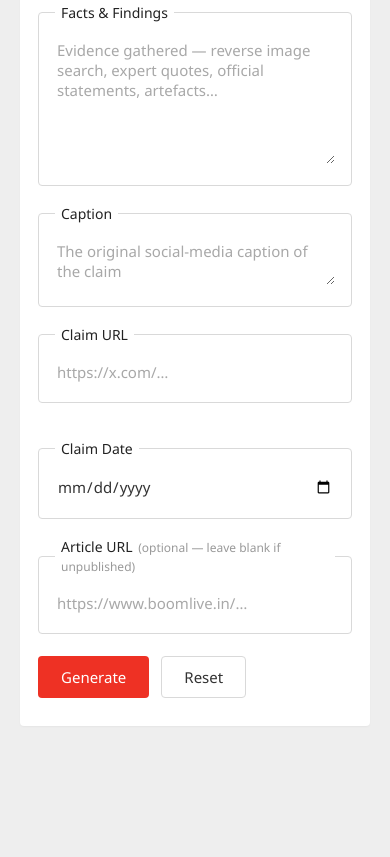
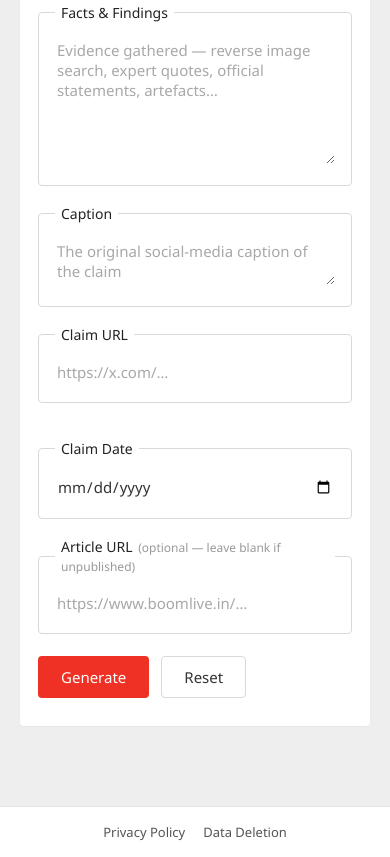
Before and after one commit to Boomlive-ai/front-boom-assistant, a website: page public/index.html in a window 390 px wide. Shown: the part 755-1612 px from the top of the page. Before the commit the page ends 1561 px from the top, so only its background shows below. Drawn offline with Linux system fonts and the light colour scheme.

Commit message:
added privacy and all

```diff
--- a/public/index.html
+++ b/public/index.html
@@ -164,6 +164,15 @@
       <div id="toast" class="toast" role="status" aria-live="polite"></div>
     </main>
 
+    <!-- Absolute like the Home link above: these pages live on the toolbox
+         host, so they must resolve the same from either address. -->
+    <footer class="sitefoot">
+      <nav class="sitefoot-links">
+        <a href="https://toolbox.boomlive.in/privacy.php">Privacy Policy</a>
+        <a href="https://toolbox.boomlive.in/data-deletion.php">Data Deletion</a>
+      </nav>
+    </footer>
+
     <script src="script.js"></script>
   </body>
 </html>
--- a/public/style.css
+++ b/public/style.css
@@ -356,6 +356,26 @@ a {
   background: #b71c1c;
 }
 
+/* ---------- site footer ---------- */
+.sitefoot {
+  background: #fff;
+  border-top: 1px solid #e5e5e5;
+  padding: 18px 40px;
+}
+.sitefoot-links {
+  display: flex;
+  align-items: center;
+  justify-content: center;
+  flex-wrap: wrap;
+  gap: 12px 28px;
+  font-size: 14px;
+  color: #555;
+}
+.sitefoot-links a:hover {
+  color: #ee3124;
+  text-decoration: underline;
+}
+
 /* ---------- responsive ---------- */
 @media (max-width: 640px) {
   .card {
@@ -371,4 +391,11 @@ a {
     gap: 14px;
     font-size: 13px;
   }
+  .sitefoot {
+    padding: 16px 18px;
+  }
+  .sitefoot-links {
+    gap: 10px 18px;
+    font-size: 13px;
+  }
 }
```
Also changed, not shown: CLAUDE.md (+2 -1 lines).
